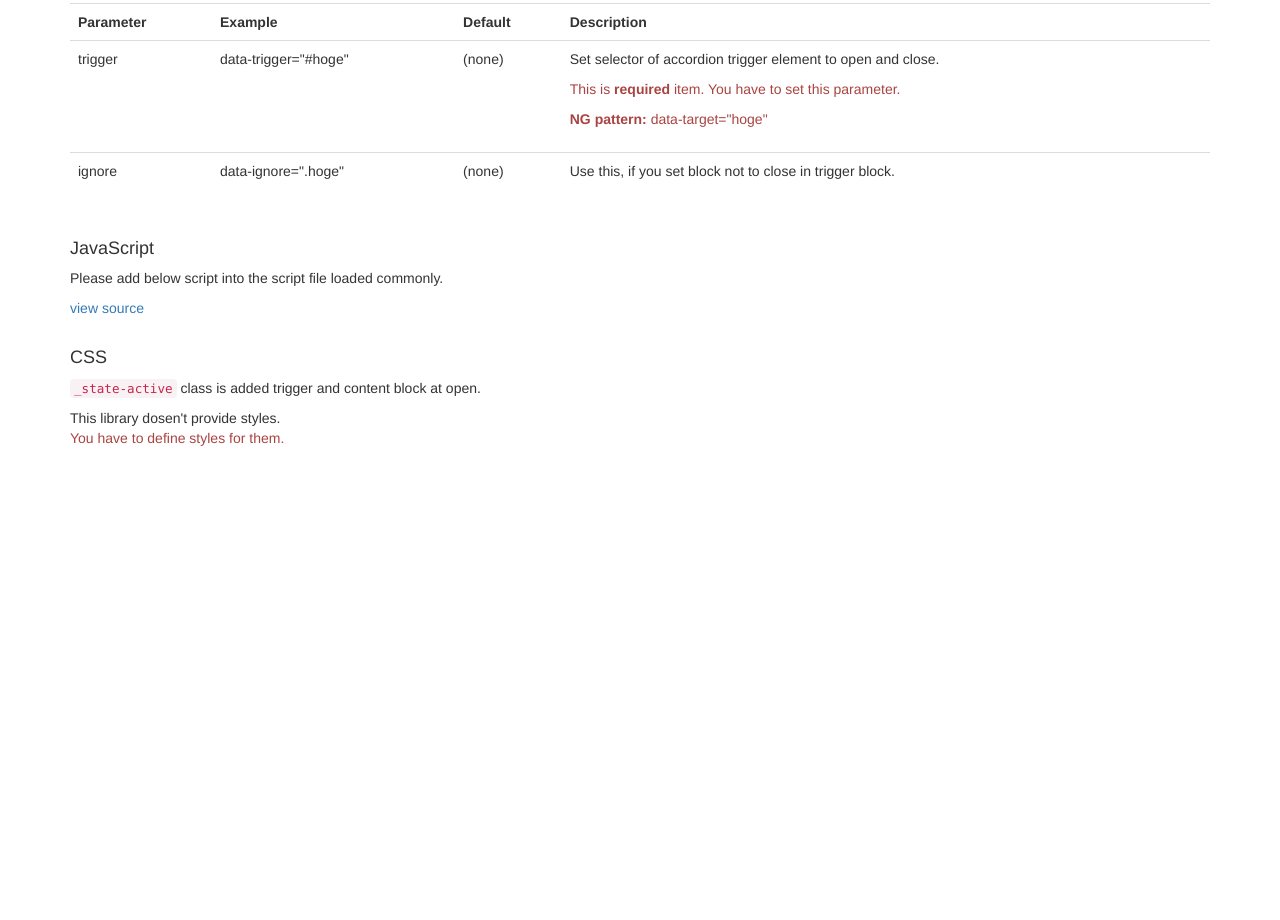
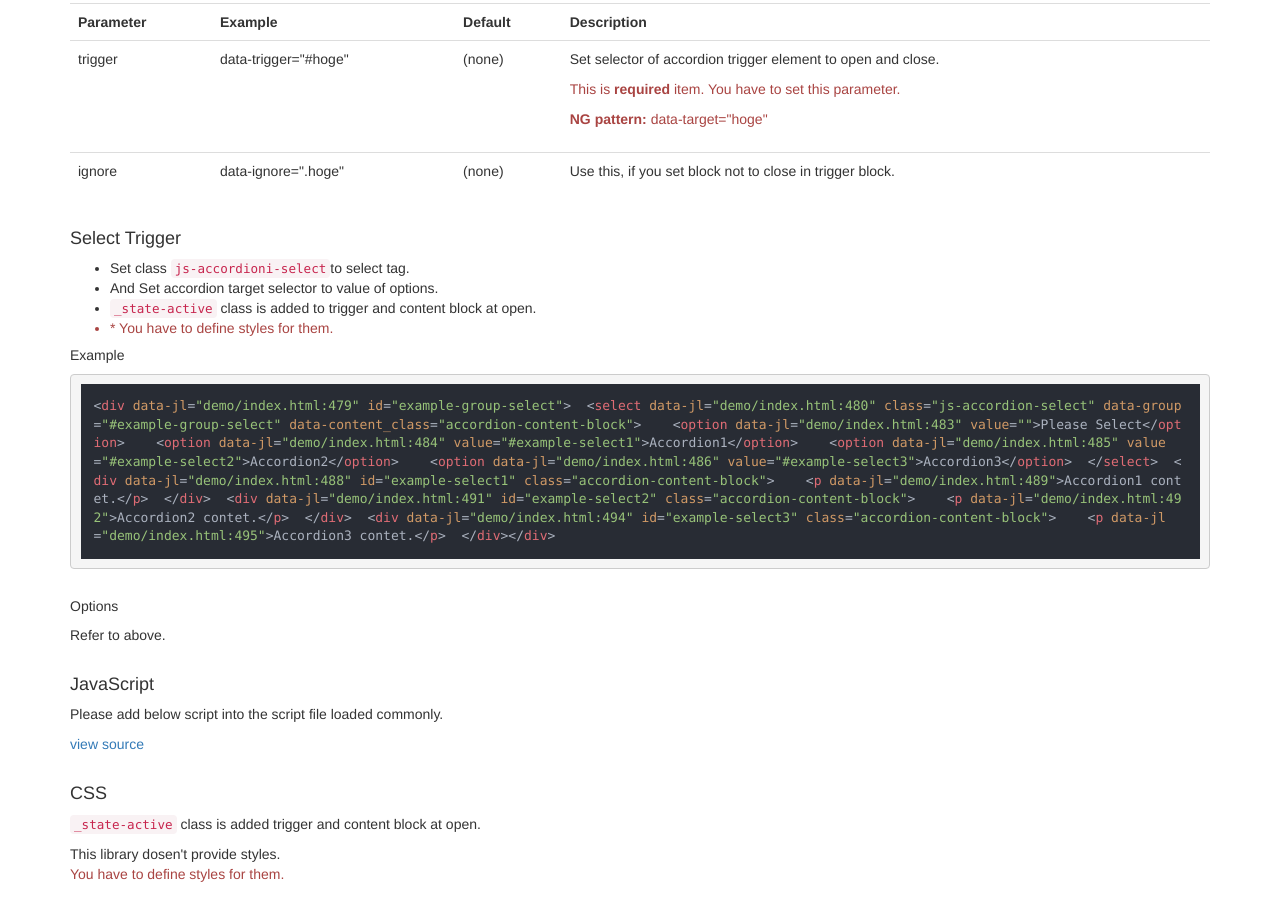
Before and after one commit to uzura8/easy-accordion, a website: page demo/index.html in a window 1280 px wide. Shown: the part 2439-3359 px from the top of the page. Before the commit the page ends 2947 px from the top, so only its background shows below. Drawn offline with nearby package versions, Linux system fonts and the light colour scheme.

Commit message:
Added Select trigger to document

```diff
--- a/demo/index.html
+++ b/demo/index.html
@@ -464,6 +464,44 @@
         </div>
       </section>
     </section>
+    <section>
+      <h4 class="u-mt20">Select Trigger</h4>
+      <ul>
+        <li>Set class <code>js-accordioni-select</code>to select tag.</li>
+        <li>And Set accordion target selector to value of options.</li>
+        <li><code>_state-active</code> class is added to trigger and content block at open.</li>
+        <li class="text-danger">* You have to define styles for them.</li>
+      </ul>
+      <section>
+        <h5>Example</h5>
+        <pre><code class="js-code html" data-target="demo-example-select"></code></pre>
+        <div id="demo-example-select" class="u-hidden">
+<div id="example-group-select">
+  <select class="js-accordion-select"
+    data-group="#example-group-select"
+    data-content_class="accordion-content-block">
+    <option value="">Please Select</option>
+    <option value="#example-select1">Accordion1</option>
+    <option value="#example-select2">Accordion2</option>
+    <option value="#example-select3">Accordion3</option>
+  </select>
+  <div id="example-select1" class="accordion-content-block">
+    <p>Accordion1 contet.</p>
+  </div>
+  <div id="example-select2" class="accordion-content-block">
+    <p>Accordion2 contet.</p>
+  </div>
+  <div id="example-select3" class="accordion-content-block">
+    <p>Accordion3 contet.</p>
+  </div>
+</div>
+        </div>
+      </section>
+      <section>
+        <h5 class="u-mt30">Options</h5>
+        <p>Refer to above.</p>
+      </section>
+    </section>
   </section>
   <section>
     <h4 class="u-mt30">JavaScript</h4>
```
